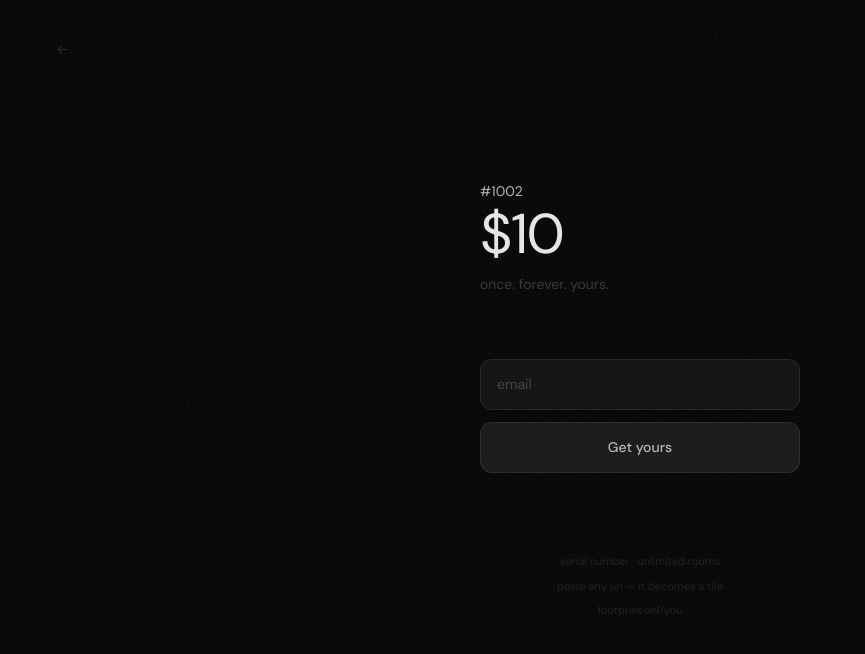
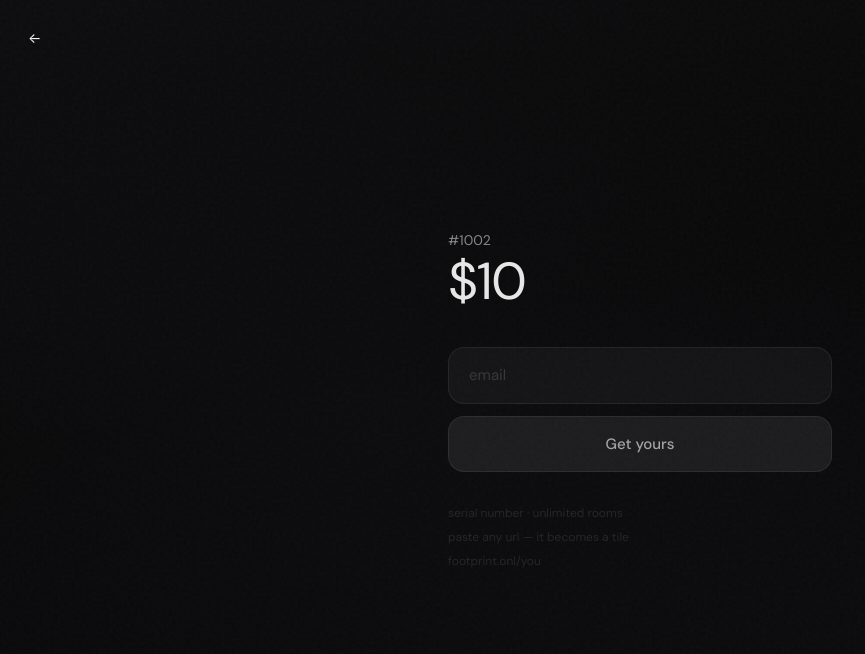
Before and after one commit to avery-fp/footprint, a Next.js app: page /checkout in a window 1280 px wide. Shown: the top 654 px of the page, without its empty margins (0-865 px from the left). Built offline with nearby package versions, Linux system fonts and the light colour scheme; no server answers.

Commit message:
kill forever everywhere, checkout depth gradient not flat black, tighter spacing

```diff
--- a/app/checkout/page.tsx
+++ b/app/checkout/page.tsx
@@ -44,62 +44,66 @@ export default function CheckoutPage() {
   const f = "'DM Sans', -apple-system, sans-serif"
 
   return (
-    <div className="min-h-screen relative overflow-hidden flex flex-col items-center justify-center">
+    <div className="min-h-screen relative overflow-hidden flex flex-col justify-center">
       <style>{`@import url('https://fonts.googleapis.com/css2?family=DM+Sans:ital,opsz,wght@0,9..40,100..1000;1,9..40,100..1000&display=swap');`}</style>
 
-      <div className="fixed inset-0 bg-[#080808]" />
+      {/* Depth — not flat black, alive */}
+      <div className="fixed inset-0" style={{
+        background: 'linear-gradient(165deg, #0d0d0f 0%, #080808 40%, #0a0a0c 70%, #0f0e12 100%)'
+      }} />
+      {/* Subtle warm glow behind the content */}
+      <div className="fixed inset-0" style={{
+        background: 'radial-gradient(ellipse at 30% 50%, rgba(80,60,100,0.06) 0%, transparent 60%)'
+      }} />
 
       <Link
         href={slug ? `/${slug}` : '/'}
-        className="fixed top-7 left-7 md:top-10 md:left-14 text-white/15 hover:text-white/40 transition-colors duration-300 z-10"
-        style={{ fontFamily: f, fontSize: '13px' }}
+        className="fixed top-7 left-7 text-white/12 hover:text-white/35 transition-colors duration-300 z-10"
+        style={{ fontFamily: f, fontSize: '14px', fontWeight: 400 }}
       >
         ←
       </Link>
 
-      <div className={`relative z-10 w-full max-w-sm px-8 transition-all duration-1000 ${mounted ? 'opacity-100 translate-y-0' : 'opacity-0 translate-y-3'}`}>
+      <div className={`relative z-10 w-full px-8 transition-all duration-1000 ${mounted ? 'opacity-100 translate-y-0' : 'opacity-0 translate-y-3'}`}>
 
-        {/* Serial + Price — the hero */}
-        <div className="mb-16">
+        <div className="max-w-sm mx-auto">
+          {/* Serial + Price — tight stack */}
+          <div className="mb-10">
             {nextSerial && (
-            <p className="text-white/70 mb-1" style={{ fontFamily: f, fontSize: '14px', fontWeight: 400 }}>
+              <p className="text-white/50 mb-1" style={{ fontFamily: f, fontSize: '14px', fontWeight: 400 }}>
                 #{String(nextSerial).padStart(4, '0')}
               </p>
             )}
 
-          <h1 className="text-white/90 mb-3 leading-none" style={{ fontFamily: f, fontSize: '56px', fontWeight: 400, letterSpacing: '-0.03em' }}>
+            <h1 className="text-white/90 leading-none" style={{ fontFamily: f, fontSize: '52px', fontWeight: 400, letterSpacing: '-0.03em' }}>
               $10
             </h1>
-
-          <p className="text-white/20" style={{ fontFamily: f, fontSize: '14px', fontWeight: 400 }}>
-            once. forever. yours.
-          </p>
           </div>
 
-        {/* Form — dark on dark, not white on dark */}
-        <form onSubmit={handleCheckout} className="space-y-3 mb-20">
+          {/* Form — tight to the price, one unit */}
+          <form onSubmit={handleCheckout} className="space-y-3 mb-8">
             <input
               type="email"
               value={email}
               onChange={(e) => setEmail(e.target.value)}
               placeholder="email"
               required
-            className="w-full bg-white/[0.05] border border-white/[0.08] rounded-xl px-4 py-3.5 text-white/90 placeholder:text-white/20 focus:outline-none focus:border-white/15 transition-all duration-300"
-            style={{ fontFamily: f, fontSize: '14px' }}
+              className="w-full bg-white/[0.04] border border-white/[0.07] rounded-2xl px-5 py-4 text-white/90 placeholder:text-white/15 focus:outline-none focus:border-white/15 transition-all duration-300"
+              style={{ fontFamily: f, fontSize: '15px', fontWeight: 400 }}
             />
 
             <button
               type="submit"
               disabled={loading}
-            className="w-full rounded-xl py-3.5 bg-white/[0.08] hover:bg-white/[0.14] border border-white/[0.08] hover:border-white/[0.15] text-white/70 hover:text-white/90 transition-all duration-300 disabled:opacity-30"
-            style={{ fontFamily: f, fontSize: '14px', fontWeight: 500 }}
+              className="w-full rounded-2xl py-4 bg-white/[0.07] hover:bg-white/[0.12] border border-white/[0.07] hover:border-white/[0.12] text-white/60 hover:text-white/90 transition-all duration-300 disabled:opacity-30"
+              style={{ fontFamily: f, fontSize: '15px', fontWeight: 500 }}
             >
               {loading ? '...' : 'Get yours'}
             </button>
           </form>
 
-        {/* What you get — centered, ghosted */}
-        <div className="text-center space-y-2">
+          {/* What you get — left aligned, quiet */}
+          <div className="space-y-1.5">
             {[
               'serial number · unlimited rooms',
               'paste any url — it becomes a tile',
@@ -110,10 +114,10 @@ export default function CheckoutPage() {
                 className="text-white/10"
                 style={{
                   fontFamily: f,
-                fontSize: '11px',
+                  fontSize: '12px',
                   fontWeight: 400,
-                transition: 'all 0.5s ease',
-                transitionDelay: `${i * 80 + 300}ms`,
+                  transition: 'all 0.6s ease',
+                  transitionDelay: `${i * 100 + 400}ms`,
                   opacity: mounted ? 1 : 0,
                 }}
               >
@@ -123,5 +127,6 @@ export default function CheckoutPage() {
           </div>
         </div>
       </div>
+    </div>
   )
 }
--- a/app/layout.tsx
+++ b/app/layout.tsx
@@ -6,10 +6,10 @@ export const dynamic = 'force-dynamic'
 
 export const metadata = {
   title: 'footprint',
-  description: 'your permanent space on the internet. one page. infinite rooms. $10 forever.',
+  description: 'your permanent space on the internet. one page. infinite rooms. $10.',
   openGraph: {
     title: 'footprint',
-    description: 'your permanent space on the internet. one page. infinite rooms. $10 forever.',
+    description: 'your permanent space on the internet. one page. infinite rooms. $10.',
     url: 'https://footprint.onl',
     siteName: 'footprint',
     images: [{ url: 'https://footprint.onl/api/og', width: 1200, height: 630 }],
@@ -17,7 +17,7 @@ export const metadata = {
   twitter: {
     card: 'summary_large_image',
     title: 'footprint',
-    description: 'your permanent space on the internet. one page. infinite rooms. $10 forever.',
+    description: 'your permanent space on the internet. one page. infinite rooms. $10.',
     images: ['https://footprint.onl/api/og'],
   },
 }
--- a/app/page.tsx
+++ b/app/page.tsx
@@ -79,7 +79,7 @@ export default async function Home() {
               letterSpacing: '-0.01em',
             }}
           >
-            one page. infinite rooms. yours forever.
+            one page. infinite rooms. $10.
           </p>
 
           <div className="flex items-center gap-5">
```
Lines whose indentation alone changed are shown as unchanged.
